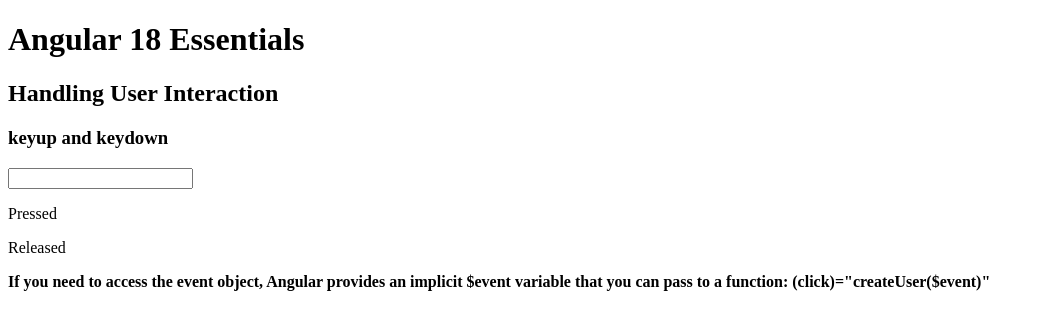
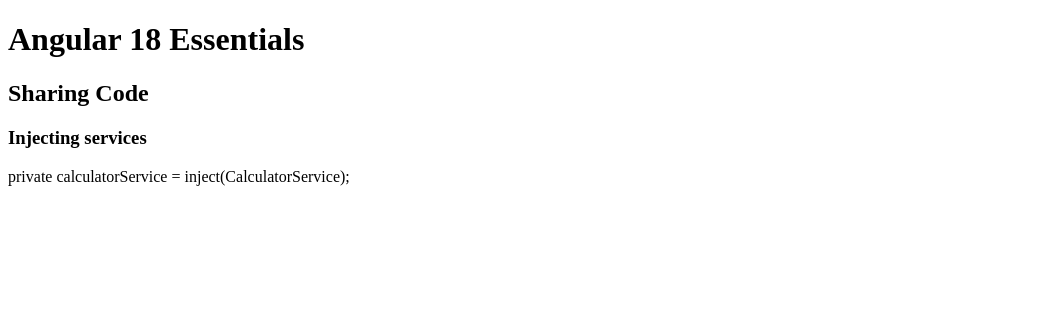
Before and after one commit to ggabrao/angular-18-essentials, an Angular app: page / in a window 1280 px wide. Shown: the top 330 px of the page, without its empty margins (0-1044 px from the left). Built offline with nearby package versions, Linux system fonts and the light colour scheme.

Commit message:
Sharing Code

```diff
--- a/src/app/app.component.html
+++ b/src/app/app.component.html
@@ -1,14 +1,7 @@
 <h1>Angular 18 Essentials</h1>
 
-<h2>Handling User Interaction</h2>
+<h2>Sharing Code</h2>
 
-<h3>keyup and keydown</h3>
+<h3>Injecting services</h3>
 
-<input (keydown)="onKeydown($event)" (keyup)="onKeyup($event)">
-
-<p>Pressed {{pressed}}</p>
-
-<p>Released {{released}}</p>
-
-<strong>If you need to access the event object, Angular provides an implicit $event variable that you can pass to a
-    function: (click)="createUser($event)"</strong>
+<p>private calculatorService = inject(CalculatorService);</p>
```
